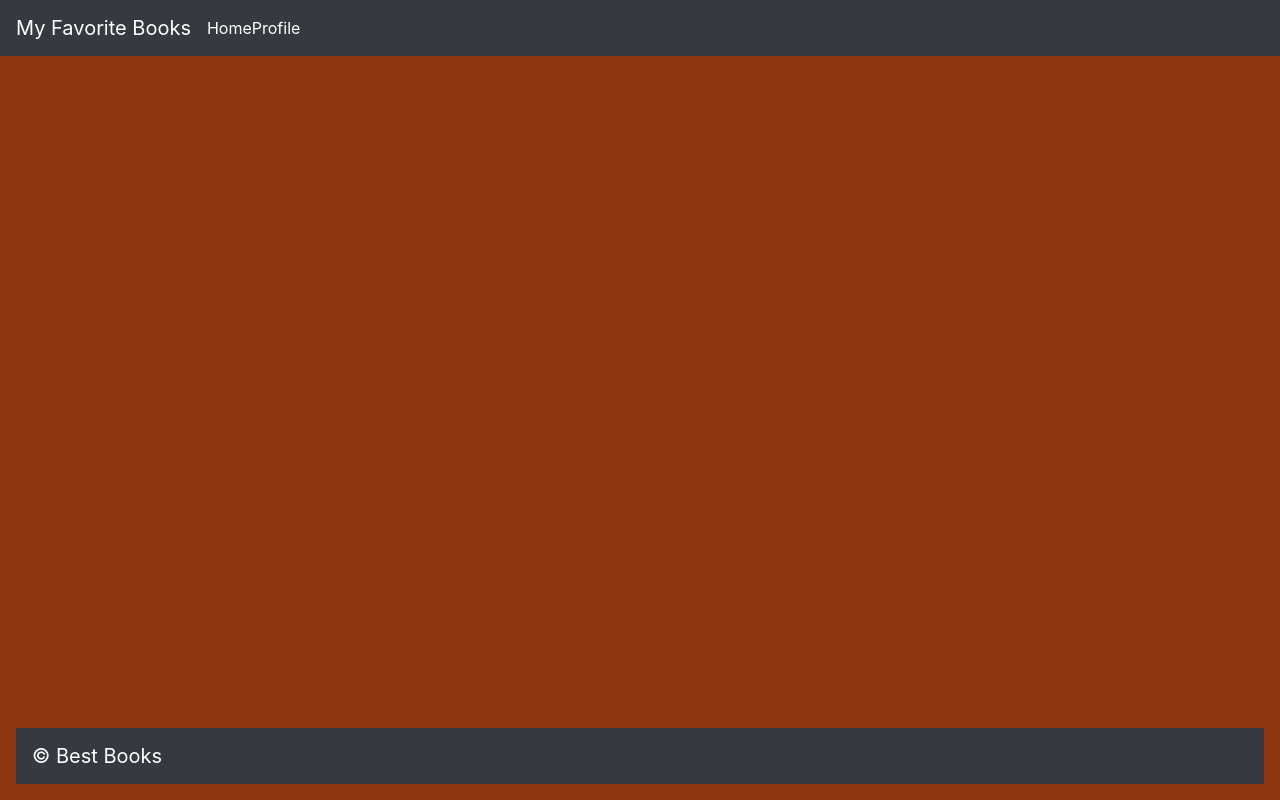
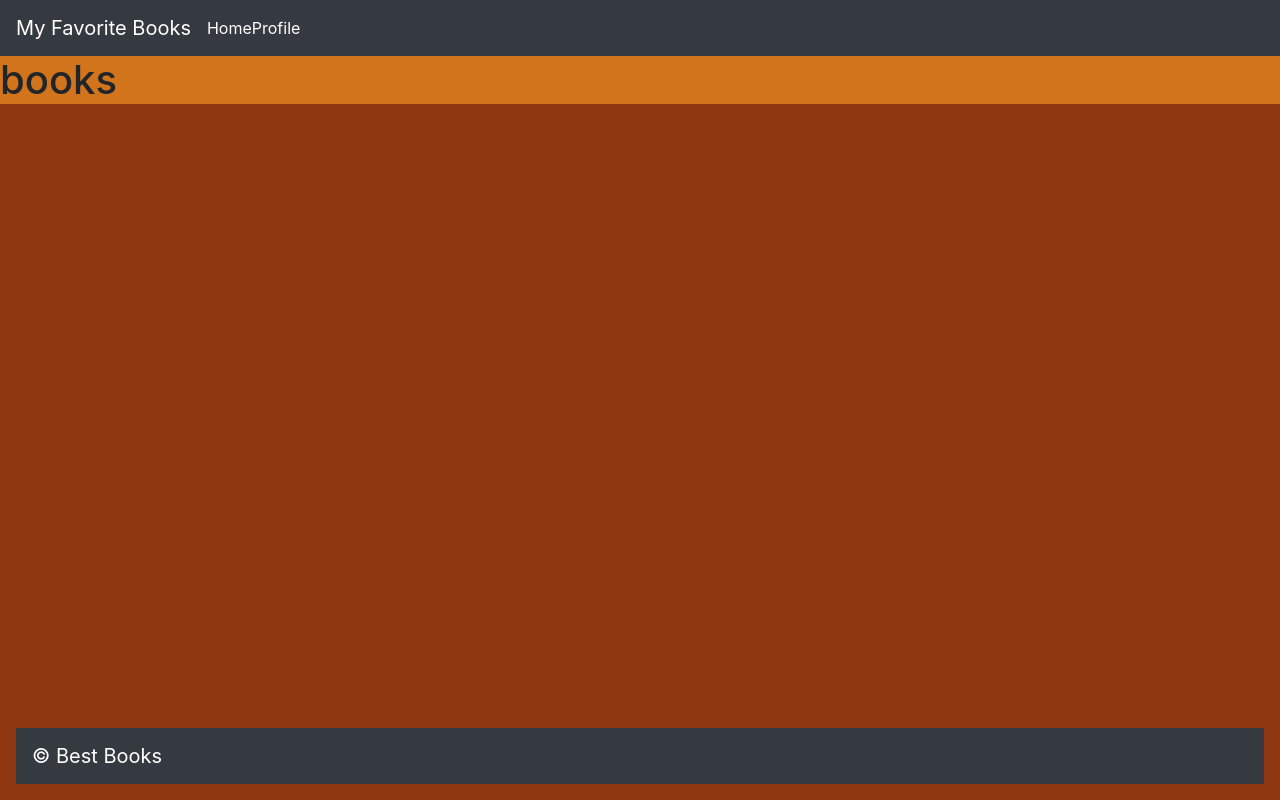
Before and after one commit to uhAlexGrant/best-books-front-end, a React (Create React App) app: page /profile in a window 1280 px wide. Built offline with nearby package versions, Linux system fonts and the light colour scheme; no server answers.

Commit message:
lab12 progress

```diff
--- a/package.json
+++ b/package.json
@@ -7,7 +7,9 @@
     "@testing-library/jest-dom": "5.11.9",
     "@testing-library/react": "11.2.5",
     "@testing-library/user-event": "12.8.0",
+    "axios": "^0.21.1",
     "bootstrap": "4.6.0",
+    "express": "^4.17.1",
     "react": "^17.0.1",
     "react-bootstrap": "1.5.1",
     "react-cookie": "4.0.3",
@@ -15,6 +17,7 @@
     "react-dom": "^17.0.1",
     "react-router-dom": "5.2.0",
     "react-scripts": "4.0.3",
+    "superagent": "^6.1.0",
     "web-vitals": "1.1.0"
   },
   "scripts": {
--- a/src/App.js
+++ b/src/App.js
@@ -13,9 +13,20 @@ import {
 import {withAuth0} from '@auth0/auth0-react'
 import MyFavoriteBooks from './MyFavoriteBooks';
 import Login from './Login';
+import BestBooks from './BestBooks';
 
 
 class App extends React.Component {
+
+  constructor(props) {
+    super(props);
+
+    this.state ={
+      userName: '',
+      favoriteBooks: [],
+      userEmail: '',
+    }
+  }
 
   render() {
     console.log('app', this.props);
@@ -34,6 +45,7 @@ class App extends React.Component {
               {isAuthenticated ?
               <MyFavoriteBooks /> :
               ''}
+              <BestBooks />
               </Route>
             </Switch>
             <Footer id='footer' />
--- /dev/null
+++ b/src/BestBooks.js
@@ -0,0 +1,23 @@
+import React from 'react';
+import './App.css';
+import axios from 'axios';
+
+
+
+
+
+class BestBooks extends React.Component {
+  componentDidMount = async() => {
+
+      const bookData = await axios.get(`${process.env.REACT_APP_BACKEND_URL}/book`
+      )
+      console.log('found it', bookData)
+    }
+  render(){
+
+    return(<h1>books</h1>
+    )
+  }
+}
+
+export default BestBooks;
```
Also changed, not shown: 1 other file (tests, documents, lock files or other folders).
